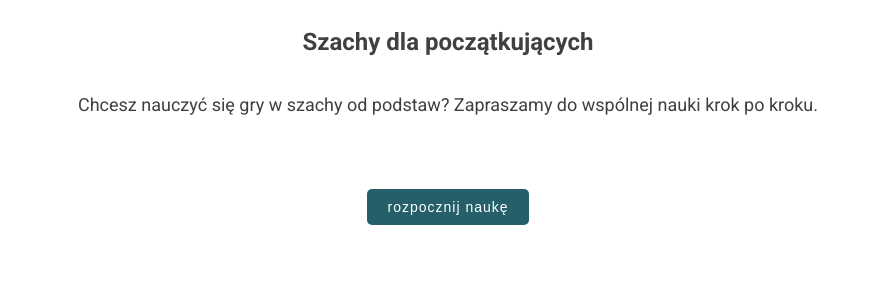
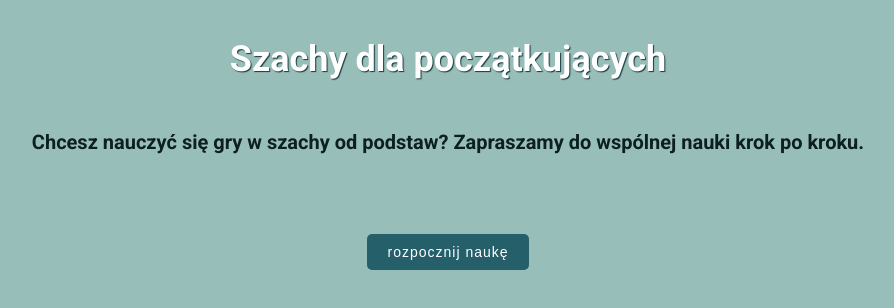
Before and after one commit to matuzalema/Chess-Angular, an Angular app: page /home in a window 1280 px wide. Shown: the top 308 px of the page, without its empty margins (192-1086 px from the left). Built offline with nearby package versions, Linux system fonts and the light colour scheme.

Commit message:
Change style

```diff
--- a/src/app/chessboard/chessboard.component.scss
+++ b/src/app/chessboard/chessboard.component.scss
@@ -75,8 +75,9 @@
     margin-top: 30px;
     text-transform: uppercase;
     font-size: 32px;
-    color: rgb(155, 85, 85);
+    color: #fff;
     font-weight: 900;
+    text-shadow: 1px 1px 1px rgb(22, 57, 63);
   }
   .figures{
     display: flex;
--- a/src/app/home/home.component.scss
+++ b/src/app/home/home.component.scss
@@ -4,7 +4,13 @@ section {
   flex-direction: column;
   align-items: center;
   p {
-    font-size: 18px;
+    font-size: 20px;
+    font-weight: 600;
+    color: rgb(12, 31, 34);
+  }
+  h1 {
+    font-size: 36px;
+    text-shadow: 1px 1px 1px rgb(22, 57, 63);
   }
   #name-validate-field {
     margin-top: 20px;
--- a/src/styles.scss
+++ b/src/styles.scss
@@ -2,7 +2,8 @@
 @import url('https://fonts.googleapis.com/css?family=Roboto:300,400,500,700&display=swap');
 body {
   font-family: 'Roboto';
-  color: rgb(64, 64, 64);
+  color: #fff;
+  background-color: #98BEB9;
   button {
     padding: 10px 20px;
     background: #255F69;
@@ -24,7 +25,7 @@ body {
       margin-top: 30px;
       text-transform: uppercase;
       font-size: 32px;
-      color: rgb(155, 85, 85);
+      color:#fff;
       font-weight: 900;
     }
   }
```
